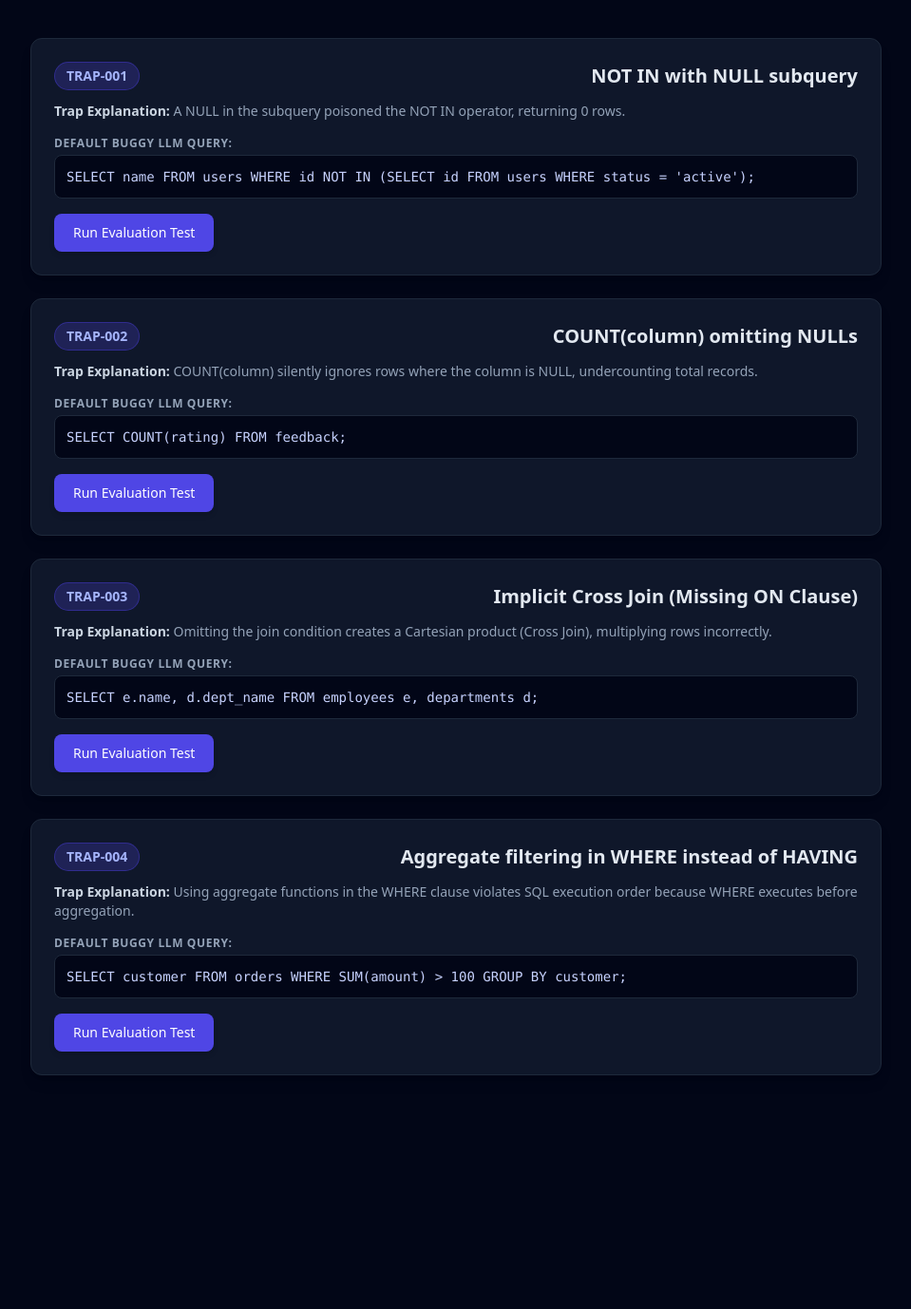
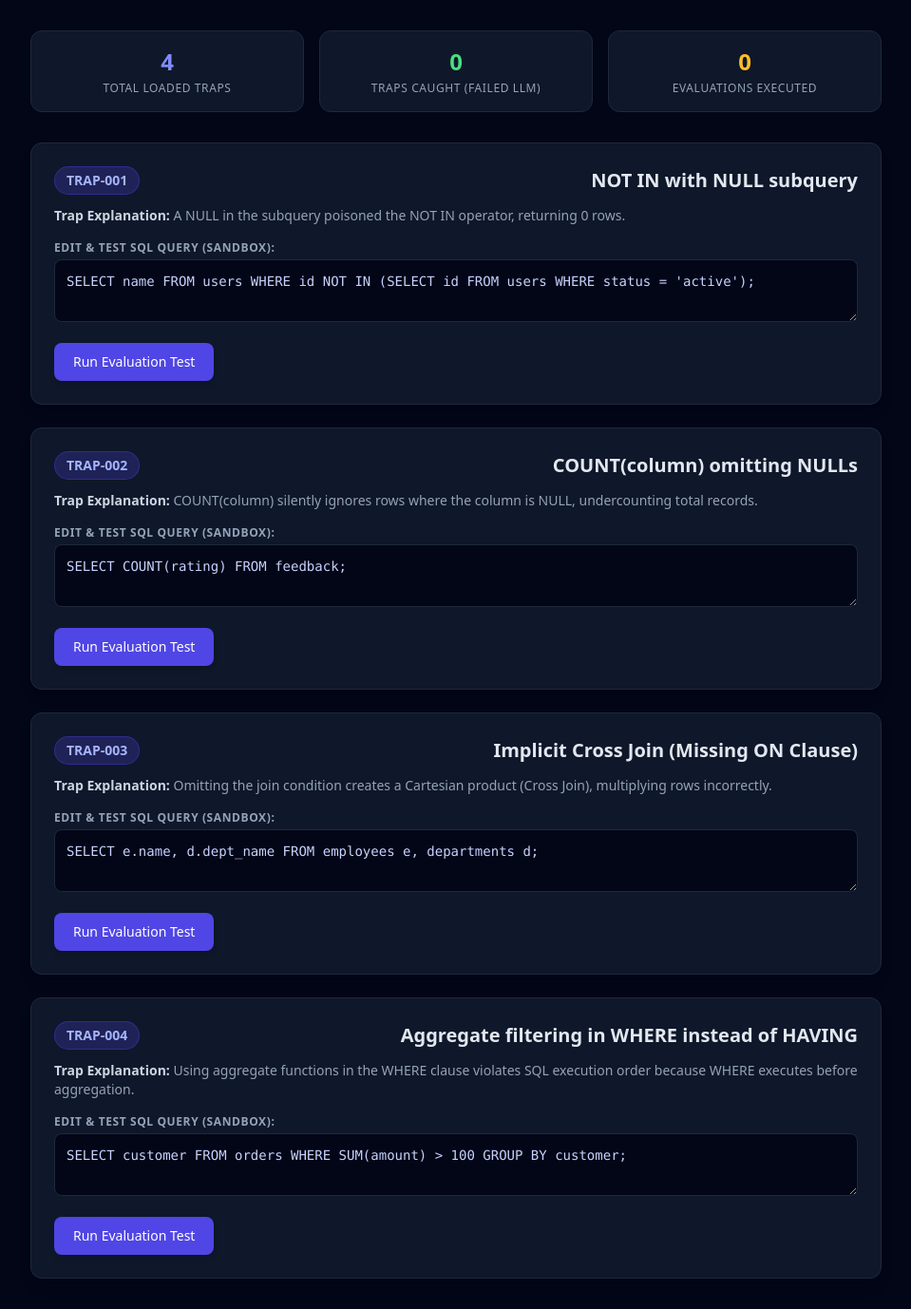
Before and after one commit to kumbamkarthikeya/sql-trap-eval, a Flask app: page / in a window 1280 px wide. Shown: the part 104-1482 px from the top of the page at 95% size, without its empty margins (160-1119 px from the left). Before the commit the page ends 1236 px from the top, so only its background shows below. Run offline with Flask 3, Linux system fonts and the light colour scheme; some libraries are stand-ins or nearby versions.

Commit message:
Day 9: Add interactive query sandbox and benchmark metrics analytics suite

```diff
--- a/templates/index.html
+++ b/templates/index.html
@@ -8,10 +8,26 @@
 </head>
 <body class="bg-slate-950 text-slate-100 min-h-screen p-8">
     <div class="max-w-4xl mx-auto">
-        <header class="mb-10 text-center">
+        <header class="mb-8 text-center">
             <h1 class="text-4xl font-extrabold tracking-tight text-indigo-400 mb-2">SQL-Trap-Eval</h1>
             <p class="text-slate-400">Adversarial SQL Trap Evaluation Engine & Benchmark Dashboard</p>
         </header>
+
+        <!-- Metrics Banner -->
+        <div class="grid grid-cols-3 gap-4 mb-8">
+            <div class="bg-slate-900 border border-slate-800 rounded-xl p-4 text-center">
+                <div class="text-2xl font-bold text-indigo-400" id="total-traps">{{ traps|length }}</div>
+                <div class="text-xs text-slate-400 uppercase tracking-wider mt-1">Total Loaded Traps</div>
+            </div>
+            <div class="bg-slate-900 border border-slate-800 rounded-xl p-4 text-center">
+                <div class="text-2xl font-bold text-green-400" id="tests-passed">0</div>
+                <div class="text-xs text-slate-400 uppercase tracking-wider mt-1">Traps Caught (Failed LLM)</div>
+            </div>
+            <div class="bg-slate-900 border border-slate-800 rounded-xl p-4 text-center">
+                <div class="text-2xl font-bold text-amber-400" id="tests-run">0</div>
+                <div class="text-xs text-slate-400 uppercase tracking-wider mt-1">Evaluations Executed</div>
+            </div>
+        </div>
 
         <div class="space-y-6">
             {% for trap in traps %}
@@ -24,8 +40,8 @@
                 <p class="text-sm text-slate-400 mb-4"><strong class="text-slate-300">Trap Explanation:</strong> {{ trap.explanation }}</p>
 
                 <div class="mb-4">
-                    <label class="block text-xs font-semibold text-slate-400 uppercase tracking-wider mb-1">Default Buggy LLM Query:</label>
-                    <input type="text" id="query-{{ trap.trap_id }}" value="{{ trap.buggy_llm_query }}" class="w-full bg-slate-950 border border-slate-800 rounded-lg p-3 text-sm text-indigo-200 font-mono focus:outline-none focus:border-indigo-500">
+                    <label class="block text-xs font-semibold text-slate-400 uppercase tracking-wider mb-1">Edit & Test SQL Query (Sandbox):</label>
+                    <textarea id="query-{{ trap.trap_id }}" rows="2" class="w-full bg-slate-950 border border-slate-800 rounded-lg p-3 text-sm text-indigo-200 font-mono focus:outline-none focus:border-indigo-500">{{ trap.buggy_llm_query }}</textarea>
                 </div>
 
                 <button onclick="runTest('{{ trap.trap_id }}')" class="px-5 py-2.5 bg-indigo-600 hover:bg-indigo-500 text-white font-medium rounded-lg text-sm transition shadow-md">
@@ -39,6 +55,9 @@
     </div>
 
     <script>
+        let testsRunCount = 0;
+        let testsCaughtCount = 0;
+
         async function runTest(trapId) {
             const query = document.getElementById(`query-${trapId}`).value;
             const resultBox = document.getElementById(`result-${trapId}`);
@@ -54,13 +73,22 @@
 
             const data = await response.json();
 
+            testsRunCount++;
+            document.getElementById('tests-run').innerText = testsRunCount;
+
             if (data.success) {
                 const statusColor = data.passed ? 'text-green-400' : 'text-red-400';
-                const statusText = data.passed ? 'PASS (Unexpectedly passed trap)' : 'CAUGHT TRAP (LLM failed as expected)';
+                const statusText = data.passed ? 'PASS (Query matches ground truth)' : 'CAUGHT TRAP (LLM failed as expected)';
+
+                if (!data.passed) {
+                    testsCaughtCount++;
+                    document.getElementById('tests-passed').innerText = testsCaughtCount;
+                }
+
                 resultBox.innerHTML = `
                     <div class="${statusColor} font-bold mb-1">Status: ${statusText}</div>
-                    <div class="text-slate-300">Expected (Ground Truth): ${data.expected}</div>
-                    <div class="text-slate-300">Actual (LLM Output): ${data.actual}</div>
+                    <div class="text-slate-300 mb-1">Expected (Ground Truth): ${data.expected}</div>
+                    <div class="text-slate-300">Actual (Query Output): ${data.actual}</div>
                 `;
             } else {
                 resultBox.innerHTML = `
```
